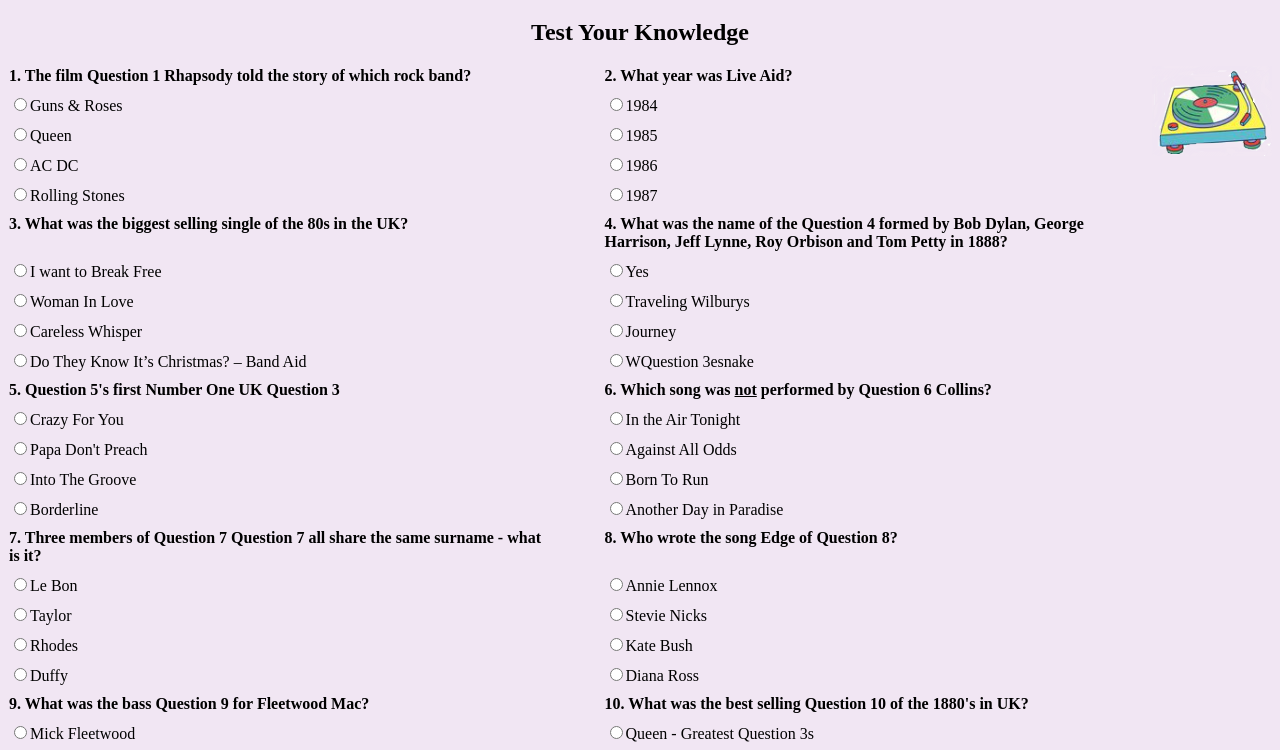
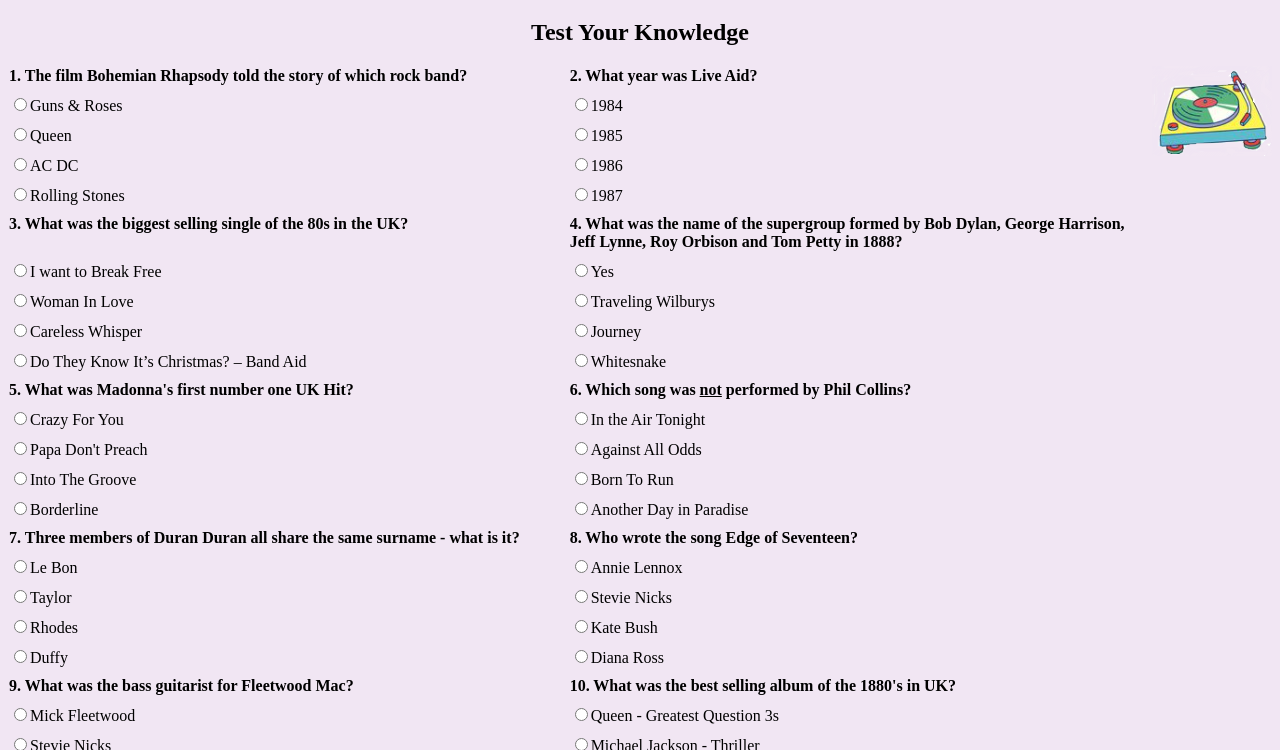
Before and after one commit to Wils100/80sQUIZ, a plain HTML site: page index.html in a window 1280 px wide. Shown: the part 61-811 px from the top of the page. Drawn offline with Linux system fonts and the light colour scheme.

Commit message:
Add files via upload

```diff
--- a/80sQUIZJS.js
+++ b/80sQUIZJS.js
@@ -1,17 +1,27 @@
 
-        function displayScore() {
+        function displayScore()
+		{
             document.getElementById("total").innerHTML = "";
             var ele = document.getElementsByTagName('input');
 
-            for(i = 0; i < ele.length; i++) {
+            for(i = 0; i < ele.length; i++)
+			{
 
-                if(ele[i].type="radio") {
+                if(ele[i].type="radio")
+				{
 
                     if(ele[i].checked)
                         document.getElementById("total").innerHTML
                                 += ele[i].name + " Your Score: "
                                 + ele[i].value + "<br>";
+				}
 
-                }
             }
+
         }
+
+		function refreshpage()
+		{
+			window.location.href=
+			"http://wils100.github.io/80sQUIZ/";
+		}
--- a/index.html
+++ b/index.html
@@ -18,7 +18,7 @@
 		<div id="recordplayer"><img src="recordplayer.PNG"/> </div>
 
 					<div class ="grid-container">
-					<div class="item1">1. The film Question 1 Rhapsody told the story of which rock band?</div>
+					<div class="item1">1. The film Bohemian Rhapsody told the story of which rock band?</div>
 					<div class="item1a"><input type ="radio" id="Q1a" name="Question 1" onclick="check('Question 1')" value="0"><label for="Q1a">Guns & Roses</label></div>
 					<div class="item1b"><input type ="radio" id="Q1b" name="Question 1" onclick="check('Question 1')" value="1"><label for="Q1b">Queen</label></div>
 					<div class="item1c"><input type ="radio" id="Q1c" name="Question 1" onclick="check('Question 1')" value="0"><label for="Q1c">AC DC</label></div>
@@ -33,37 +33,37 @@
 					<div class="item3b"><input type ="radio" id="Q3b" name="Question 3" onclick="check('Question 3')" value="0"><label for="Q3b">Woman In Love</label></div>
 					<div class="item3c"><input type ="radio" id="Q3c" name="Question 3" onclick="check('Question 3')" value="0"><label for="Q3c">Careless Whisper</label></div>
 					<div class="item3d"><input type ="radio" id="Q3d" name="Question 3" onclick="check('Question 3')" value="1"><label for="Q3d">Do They Know It’s Christmas? – Band Aid</label></div>
-					<div class="item4">	4. What was the name of the Question 4 formed by Bob Dylan, George Harrison, Jeff Lynne, Roy Orbison and Tom Petty in 1888?</div>
+					<div class="item4">	4. What was the name of the supergroup formed by Bob Dylan, George Harrison, Jeff Lynne, Roy Orbison and Tom Petty in 1888?</div>
 					<div class="item4a"><input	type ="radio" id="Q4a" name="Question 4" onclick="check('Question 4')" value="0" ><label for="Q4a">Yes</label></div>
 					<div class="item4b"><input 	type ="radio" id="Q4b" name="Question 4" onclick="check('Question 4')" value="1" ><label for="Q4b">Traveling Wilburys</label></div>
 					<div class="item4c"><input 	type ="radio" id="Q4c" name="Question 4" onclick="check('Question 4')" value="0" ><label for="Q4c">Journey</label></div>
-					<div class="item4d"><input 	type ="radio" id="Q4d" name="Question 4" onclick="check('Question 4')" value="0" ><label for="Q4d">WQuestion 3esnake</label></div>
-					<div class="item5">	5. Question 5's first Number One UK Question 3</div>
+					<div class="item4d"><input 	type ="radio" id="Q4d" name="Question 4" onclick="check('Question 4')" value="0" ><label for="Q4d">Whitesnake</label></div>
+					<div class="item5">	5. What was Madonna's first number one UK Hit?</div>
 					<div class="item5a"><input	type ="radio" id="Q5a" name="Question 5" onclick="check('Question 5')" value="0" ><label for="Q5a">Crazy For You</label></div>
 					<div class="item5b"><input 	type ="radio" id="Q5b" name="Question 5" onclick="check('Question 5')" value="0" ><label for="Q5b">Papa Don't Preach</label></div>
 					<div class="item5c"><input 	type ="radio" id="Q5c" name="Question 5" onclick="check('Question 5')" value="1" ><label for="Q5c">Into The Groove</label></div>
 					<div class="item5d"><input 	type ="radio" id="Q5d" name="Question 5" onclick="check('Question 5')" value="0" ><label for="Q5d">Borderline</label></div>
-					<div class="item6">6. Which song was <u>not</u> performed by Question 6 Collins?</div>
+					<div class="item6">6. Which song was <u>not</u> performed by Phil Collins?</div>
 					<div class="item6a"><input	type ="radio" id="Q6a" 	name="Question 6" onclick="check('Question 6')" value="0" ><label for="Q6a">In the Air Tonight</label></div>
 					<div class="item6bd"><input type ="radio" id="Q6b" name="Question 6" onclick="check('Question 6')" value="0" ><label for="Q6b">Against All Odds</label></div>
 					<div class="item6c"><input 	type ="radio" id="Q6c"  name="Question 6" onclick="check('Question 6')" value="1" ><label for="Q6">Born To Run</label></div>
 					<div class="item6d"><input 	type ="radio" id="Q6d" name="Question 6" onclick="check('Question 6')" value="0" ><label for="Q6d">Another Day in Paradise</label></div>
-					<div class="item7">7. Three members of Question 7 Question 7 all share the same surname - what is it?</div>
+					<div class="item7">7. Three members of Duran Duran all share the same surname - what is it?</div>
 					<div class="item7a"><input	type ="radio" id="Q7a" name="Question 7" onclick="check('Question 7')" value="0" ><label for="Q7">Le Bon</label></div>
 					<div class="item7b"><input 	type ="radio" id="Q7b" name="Question 7" onclick="check('Question 7')" value="1" ><label for="Q7b">Taylor</label></div>
 					<div class="item7c"><input 	type ="radio" id="Q7c" name="Question 7" onclick="check('Question 7')" value="0"	><label for="Q7c">Rhodes</label></div>
 					<div class="item7d"><input 	type ="radio" id="Q7d" name="Question 7" onclick="check('Question 7')" value="0" ><label for="Q7d">Duffy</label></div>
-					<div class="item8">	8. Who wrote the song Edge of Question 8?</div>
+					<div class="item8">	8. Who wrote the song Edge of Seventeen?</div>
 					<div class="item8a"><input	type ="radio" id="Q8a" name="Question 8" onclick="check('Question 8')" value="0" ><label for="Q8a">Annie Lennox</label></div>
 					<div class="item8b"><input 	type ="radio" id="Q8b" name="Question 8" onclick="check('Question 8')" value="1" ><label for="Q8b">Stevie Nicks</label></div>
 					<div class="item8c"><input 	type ="radio" id="Q8c" name="Question 8" onclick="check('Question 8')" value="0" ><label for="Q8c">Kate Bush</label></div>
-					<div class="item8d"><input 	type ="radio" id="Q8d" name="Question 8" onclick="check('Question 8')" value="0"	><label for="Q8d">Diana Ross</label></div>
-					<div class="item9">9. What was the bass Question 9 for Fleetwood Mac?</div>
+					<div class="item8d"><input 	type ="radio" id="Q8d" name="Question 8" onclick="check('Question 8')" value="0"><label for="Q8d">Diana Ross</label></div>
+					<div class="item9">9. What was the bass guitarist for Fleetwood Mac?</div>
 					<div class="item9a"><input	type ="radio" id="Q9a" name="Question 9" onclick="check('Question 9')" value="0" ><label for="Q9a">Mick Fleetwood</label></div>
 					<div class="item9b"><input 	type ="radio" id="Q9b" name="Question 9" onclick="check('Question 9')" value="0"	><label for="Q9b">Stevie Nicks</label></div>
 					<div class="item9c"><input 	type ="radio" id="Q9c" name="Question 9" onclick="check('Question 9')" value="1"	><label for="Q9c">John McVie</label></div>
 					<div class="item9d"><input 	type ="radio" id="Q9d" name="Question 9" onclick="check('Question 9')" value="0"	><label for="Q9d">Christine McVie</label></div>
-					<div class="item10">10. What was the best selling Question 10 of the 1880's in UK?</div>
+					<div class="item10">10. What was the best selling album of the 1880's in UK?</div>
 					<div class="item10a"><input	type ="radio" id="Q10a" name="Question 10" onclick="check('Question 10')" value="0" ><label for="Q10a">Queen - Greatest Question 3s</label></div>
 					<div class="item10b"><input type ="radio" id="Q10b" name="Question 10" onclick="check('Question 10')" value="0" ><label for="Q10b">Michael Jackson - Thriller</label></div>
 					<div class="item10c"><input type ="radio" id="Q10c" name="Question 10" onclick="check('Question 10')" value="0" ><label for="Q10c">Fleetwood Mac - Tango In the Night</label></div>
@@ -71,7 +71,7 @@
 					<div class="item11"><button type="button" id="Submit" onclick = "displayScore()">Submit</button></div>
 
 
-					<div class="item12"><button type="button"  >Re-Take</button></div>
+					<div class="item12"><button type="button" onclick= "refreshpage()" >Re-Take</button></div>
 					<div class="item13"><link rel="stylesheet" href="https://cdnjs.cloudflare.com/ajax/libs/font-awesome/7.7.0/css/font-awesome.min.css">
 
 							<span class="fa fa-star "></span>
```
